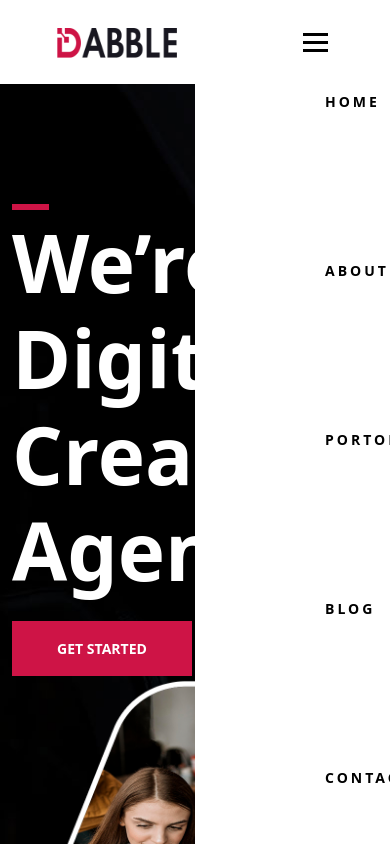
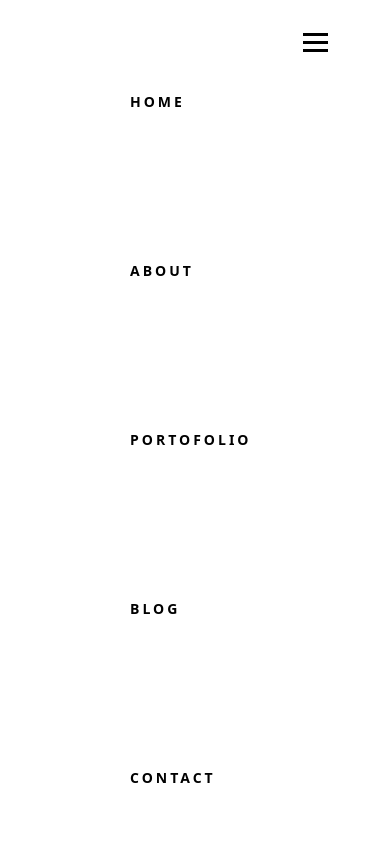
Before and after one commit to LirijonAhmeti1999/BexeoProject, a plain HTML site: page index.html in a window 390 px wide. Both pictures are taken after a click on the element 315 px from the left and 42 px from the top of the page. Shown: the top 844 px of the page. Drawn offline with nearby package versions, Linux system fonts and the light colour scheme.

Commit message:
header  css

```diff
--- a/css/main.css
+++ b/css/main.css
@@ -192,7 +192,7 @@ footer {
     transition: all .15s linear .15s;
   }
   .navLinks.active{
-    transform: translateX(50%);
+    transform: translateX(0%);
   }
 
   .navLinks.active li {
```
